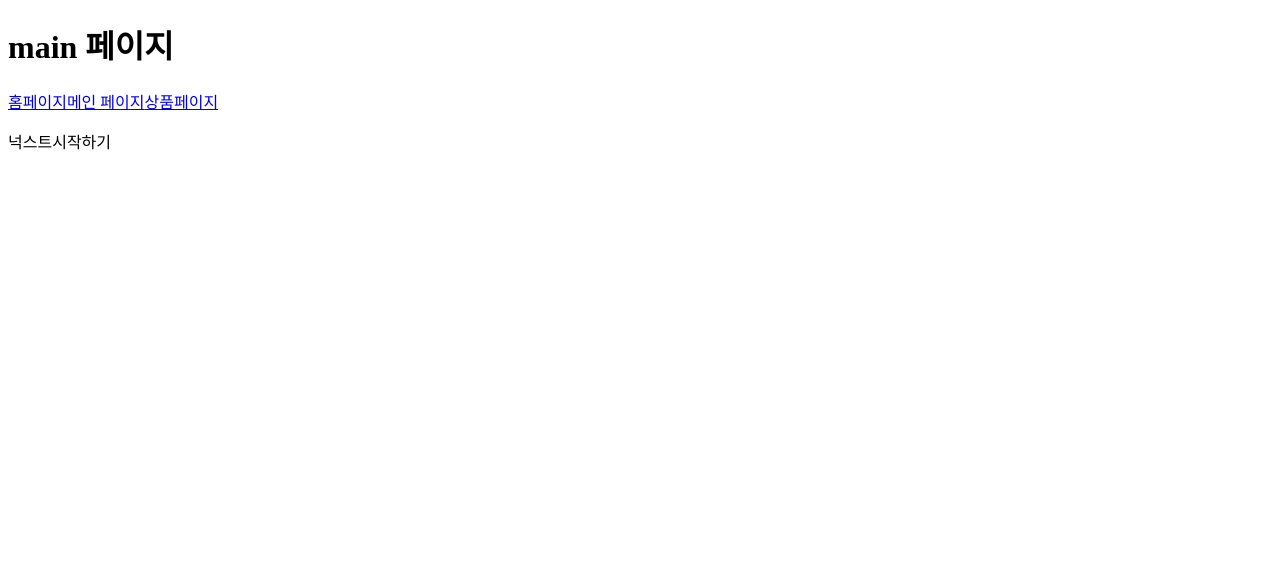
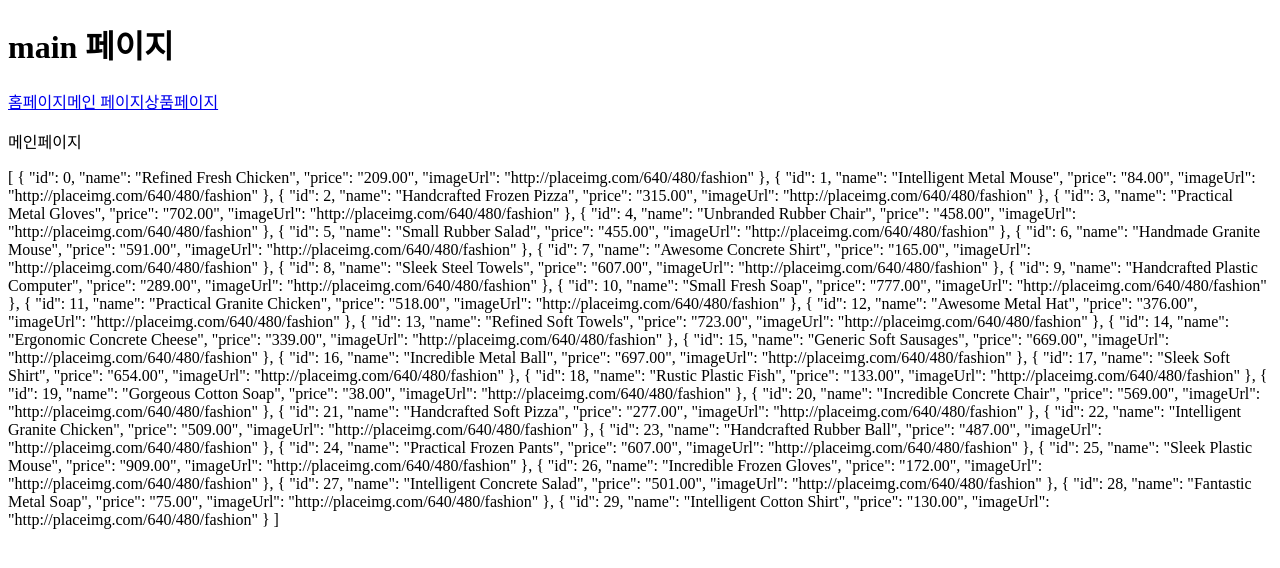
Before and after one commit to seonhee17/learn-nuxt-sunny, a Nuxt app: page /main in a window 1280 px wide. Shown: the top 568 px of the page. Built offline with nearby package versions, Linux system fonts and the light colour scheme; data requests are answered from the project's data file.

Commit message:
받아온데이터 화면에서 확인

```diff
--- a/pages/main.vue
+++ b/pages/main.vue
@@ -1,12 +1,33 @@
 <template>
     <div>
       <!-- <h1>메인페이지</h1> -->
-      <p>넉스트시작하기</p>
+      <p>메인페이지</p>
+      <div>{{ products }}</div>
     </div>
   </template>
 
   <script>
-  export default {}
+  import axios from 'axios';
+
+  export default {
+    data(){
+      return {
+        products: [],
+      }
+    },
+
+
+
+    async created(){
+      const response = await axios.get('http://localhost:3000/products');
+      console.log(response)
+      this.products = response.data
+    }
+    // created 를 사용 시 빈배열이 먼저 화면에 그려지는 것을 확인할 수 있다.
+    // 이러한 단점을 보완하기위해
+    // nuxt에서 제공하는것을 알아보자.
+
+  }
   </script>
 
   <style></style>
```
